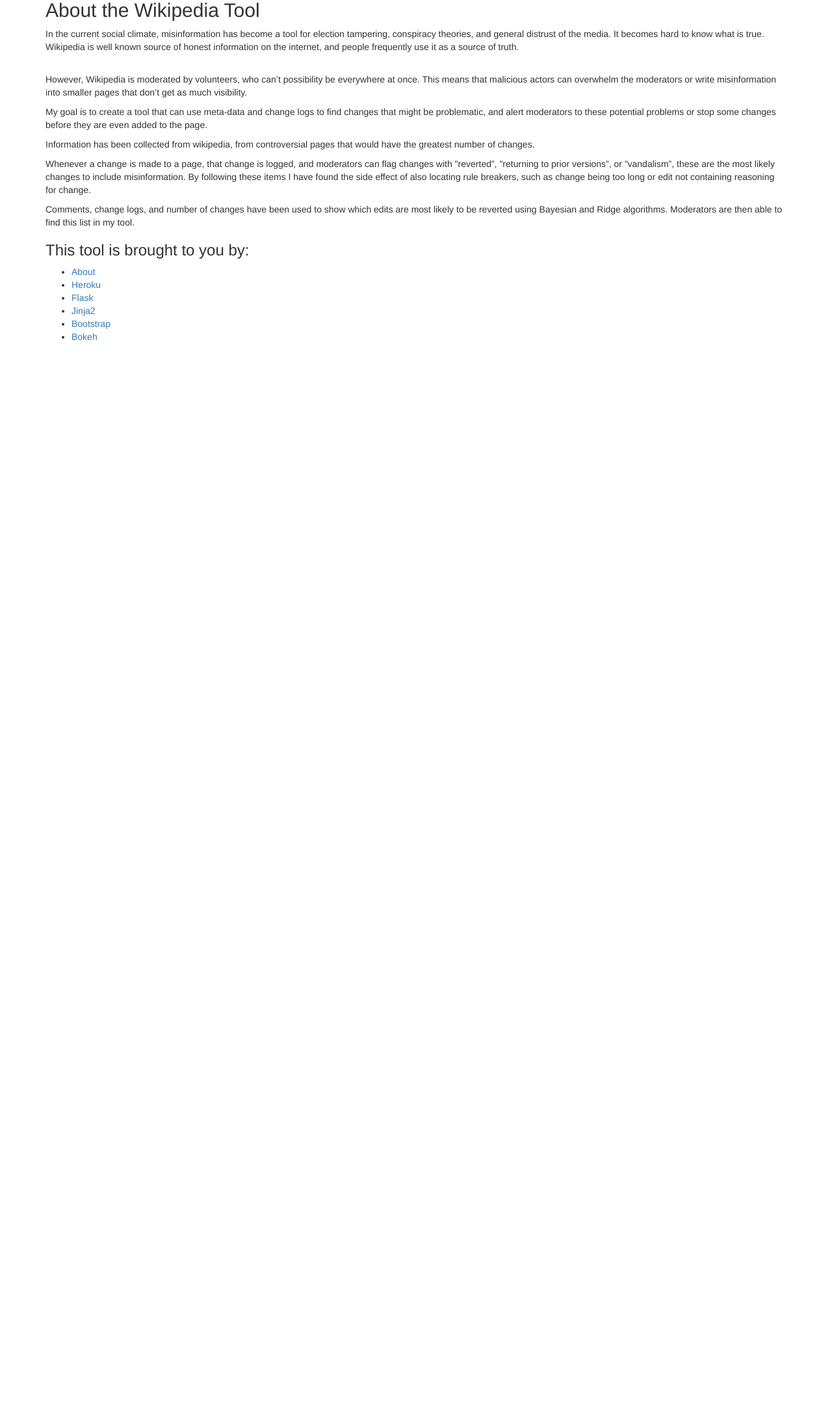
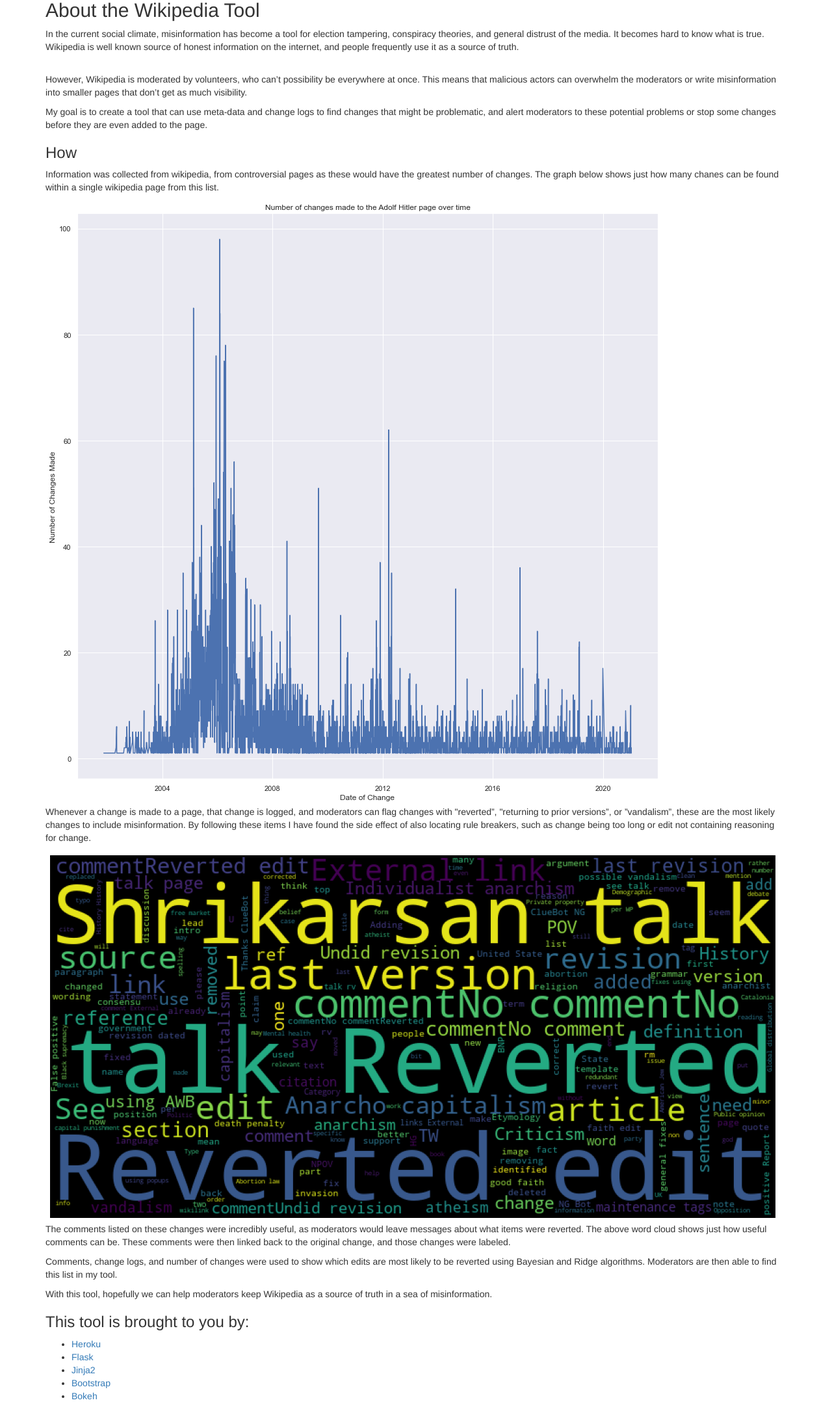
Before and after one commit to alzulas/Wikipedia-tool, a Flask app: page /about in a window 1280 px wide. Shown: the part 274-2442 px from the top of the page at 65% size. Before the commit the page ends 798 px from the top, so only its background shows below. Run offline with Flask 2, Linux system fonts and the light colour scheme; some libraries are stand-ins or nearby versions.

Commit message:
About update

```diff
--- a/templates/about.html
+++ b/templates/about.html
@@ -55,24 +55,33 @@
           <p>Hi, I'm Leah! I'm a Data Scientist well versed in programming, statistics, machine learning and A/B testing. I've spent over 7 years working on smart homes and cloud technology on interdisciplinary teams and really enjoy working on hard problems with teams that have a diversity of backgrounds. I have a passion for tackling tough R&D problems in smart homes, robotics, health care technology, or any place where I can make a tangible difference in the world.</p>
           <p>Skills: Python, SQL, Pandas, Scikit-learn, Machine Learning </p>
 
-          <h2>About the Wikipedia Tool</h2>
-          <p>In the current social climate, misinformation has become a tool for election tampering, conspiracy theories, and general distrust of the media. It becomes hard to know what is true. Wikipedia is well known source of honest information on the internet, and people frequently use it as a source of truth.</p>
+            <h2>About the Wikipedia Tool</h2>
+            <p>In the current social climate, misinformation has become a tool for election tampering, conspiracy theories, and general distrust of the media. It becomes hard to know what is true. Wikipedia is well known source of honest information on the internet, and people frequently use it as a source of truth.</p>
 
             <p>However, Wikipedia is moderated by volunteers, who can’t possibility be everywhere at once. This means that malicious actors can overwhelm the moderators or write misinformation into smaller pages that don’t get as much visibility.</p>
 
             <p>My goal is to create a tool that can use meta-data and change logs to find changes that might be problematic, and alert moderators to these potential problems or stop some changes before they are even added to the page.
             </p>
 
-            <p>Information has been collected from wikipedia, from controversial pages that would have the greatest number of changes. </p>
+            <h3>How</h3>
+            <p>Information was collected from wikipedia, from controversial pages as these would have the greatest number of changes. The graph below shows just how many chanes can be found within a single wikipedia page from this list.</p>
+
+            <img src="changes_over_time_for_hilter_page.png" alt="Changes to Hitler Page">
 
             <p>Whenever a change is made to a page, that change is logged, and moderators can flag changes with "reverted”, "returning to prior versions”, or ”vandalism”, these are the most likely changes to include misinformation. By following these items I have found the side effect of also locating rule breakers, such as change being too long or edit not containing reasoning for change.</p>
 
-            <p>Comments, change logs, and number of changes have been used to show which edits are most likely to be reverted using Bayesian and Ridge algorithms. Moderators are then able to find this list in my tool. </p>
+            <img src="comments_cloud.png" alt="Word Cloud Comments">
+
+            <p>The comments listed on these changes were incredibly useful, as moderators would leave messages about what items were reverted. The above word cloud shows just how useful comments can be. These comments were then linked back to the original change, and those changes were labeled.</p>
+
+            <p>Comments, change logs, and number of changes were used to show which edits are most likely to be reverted using Bayesian and Ridge algorithms. Moderators are then able to find this list in my tool. </p>
+
+            <p>With this tool, hopefully we can help moderators keep Wikipedia as a source of truth in a sea of misinformation. </p>
+
 
 
           <h3>This tool is brought to you by:</h3>
               <ul>
-                <li><a href="/about">About</a></li>
                 <li><a target="_blank" href="https://www.heroku.com/">Heroku</a></li>
                 <li><a target="_blank" href="http://flask.pocoo.org/">Flask</a></li>
                 <li><a target="_blank" href="http://jinja.pocoo.org/docs/2.9/">Jinja2</a></li>
```
